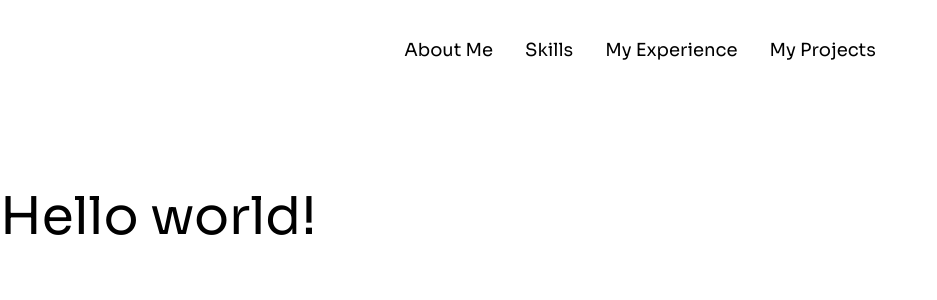
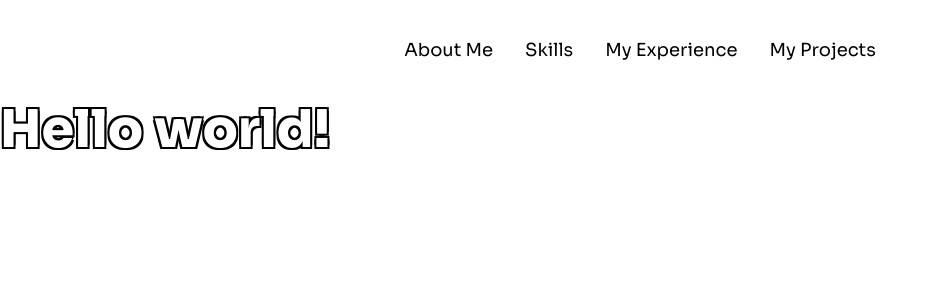
Before and after one commit to andresmorenoj/andresmorenoj, a Next.js app: page / in a window 1280 px wide. Shown: the top 300 px of the page, without its empty margins (0-937 px from the left). Built offline with nearby package versions, Linux system fonts and the light colour scheme.

Commit message:
feat: created Text component

```diff
--- a/src/app/page.tsx
+++ b/src/app/page.tsx
@@ -2,15 +2,17 @@
 
 import dynamic from "next/dynamic";
 import { Header } from "@components/organisms";
-import { Heading } from '@components/atoms'
+import { Heading, Text } from "@components/atoms";
 
 const AppThemeProvider = dynamic(() => import("@theme/theme.provider"));
 export default function Home() {
   return (
     <AppThemeProvider>
-      <Header/>
+      <Header />
       <main>
-        <Heading level={5} size="extraJumbo" fontWeight="normal" >Hello world!</Heading>
+        <Heading level={5} size="extraJumbo" fontWeight="extraBold">
+          <Text variant="outline">Hello world!</Text>
+        </Heading>
       </main>
     </AppThemeProvider>
   );
--- /dev/null
+++ b/src/components/atoms/Text/Text.component.tsx
@@ -0,0 +1,12 @@
+import { HTMLAttributes } from "react";
+import { StyledText } from "./Text.styled";
+
+export type TTextVariant = "normal" | "bold" | "semiBold" | "outline";
+
+export interface IText extends HTMLAttributes<HTMLSpanElement> {
+  variant: TTextVariant;
+}
+
+export const Text: React.FC<IText> = ({ variant, children }) => (
+  <StyledText variant={variant}>{children}</StyledText>
+);
--- /dev/null
+++ b/src/components/atoms/Text/Text.styled.tsx
@@ -0,0 +1,37 @@
+import styled, { DefaultTheme, css } from "styled-components";
+import { IText, TTextVariant } from "./Text.component";
+
+const styledTextVariant = (theme: DefaultTheme, variant: TTextVariant) => {
+  switch (variant) {
+    case "normal":
+      return css`
+        text-weight: ${theme.typography.weights.normal};
+      `;
+    case "semiBold":
+      return css`
+        text-weight: ${theme.typography.weights.bold};
+      `;
+    case "bold":
+      return css`
+        text-weight: ${theme.typography.weights.extraBold};
+      `;
+    case "outline":
+      return css`
+        color: ${theme.colors.primary.neutralWhite};
+        text-shadow: 2px 2px 0 ${theme.colors.primary.neutralBlack},
+          -2px 2px 0 ${theme.colors.primary.neutralBlack},
+          -2px -2px 0 ${theme.colors.primary.neutralBlack},
+          2px -2px 0 ${theme.colors.primary.neutralBlack};
+      `;
+    default:
+      return css`
+        text-weight: ${theme.typography.weights.normal};
+      `;
+  }
+};
+
+export const StyledText = styled.span<IText>(
+  ({ theme, variant }) => css`
+    ${styledTextVariant(theme, variant)}
+  `
+);
--- a/src/components/atoms/index.ts
+++ b/src/components/atoms/index.ts
@@ -1,2 +1,3 @@
-export * from './MenuItem/MenuItem.component'
-export * from './Heading/Heading.component'
+export * from './MenuItem/MenuItem.component';
+export * from './Heading/Heading.component';
+export * from './Text/Text.component';
--- a/src/theme/globals.tsx
+++ b/src/theme/globals.tsx
@@ -45,7 +45,9 @@ export const GlobalStyles = createGlobalStyle(
     h1,
     h2,
     h3,
-    h4 {
+    h4,
+    h5,
+    h6 {
       margin: 0;
     }
 
```
Also changed, not shown: src/components/molecules/TextsContentContainer/TextsContentContainer.component.tsx (added, +20 -0 lines), src/components/molecules/TextsContentContainer/TextsContentContainer.styled.tsx (added, +19 -0 lines).
